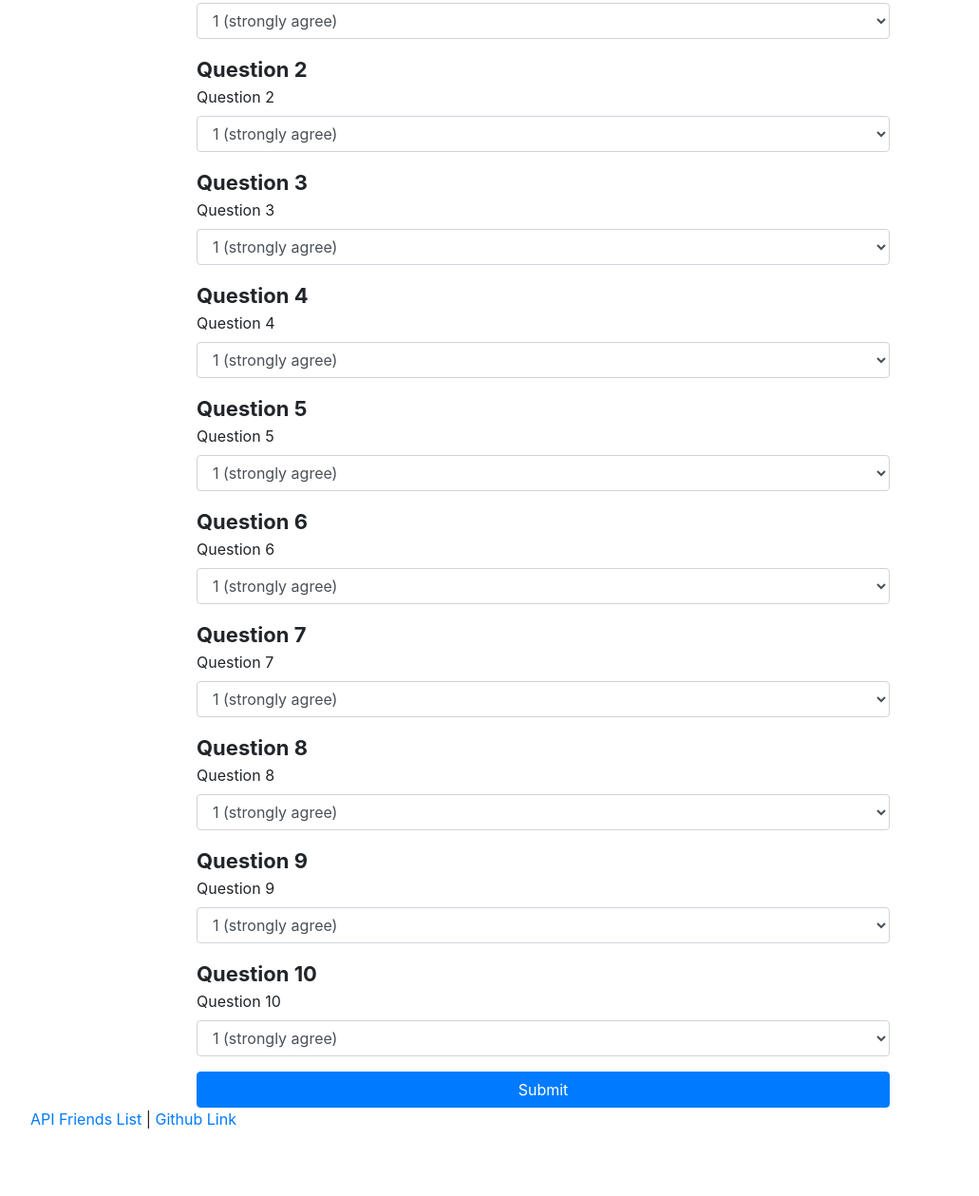
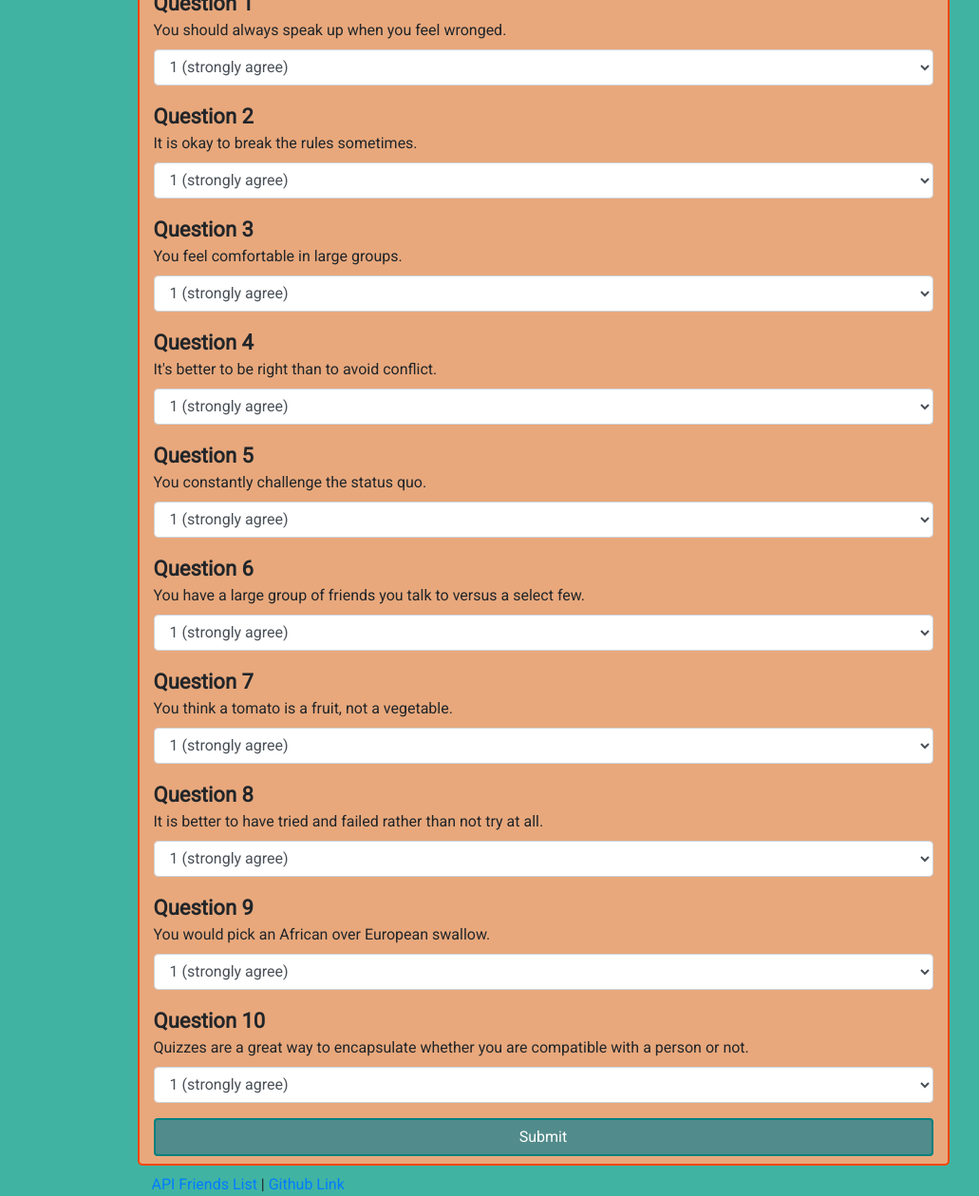
Before and after one commit to PaulACoroneos/friend-finder, a website: page app/public/survey.html in a window 1280 px wide. Shown: the part 630-1889 px from the top of the page at 95% size, without its empty margins (68-1099 px from the left). Before the commit the page ends 1820 px from the top, so only its background shows below. Drawn offline with nearby package versions, Linux system fonts and the light colour scheme.

Commit message:
finished styling and questions for survey

```diff
--- a/app/public/style.css
+++ b/app/public/style.css
@@ -1,3 +1,7 @@
+html,body {
+    background-color:#41b3a3;
+    font-family: 'Roboto', sans-serif;
+}
 .q-title {
     font-size:22px;
     font-weight:bold;
@@ -6,3 +10,21 @@
     font-size: 32px;
     font-weight:bold;
 }
+
+.border-round {
+    border: 2px solid orangered;
+    border-radius: 5px;
+}
+.jumbotron {
+    background-color:#c38d9e;
+    border-radius:5px;
+    border: 2px solid #990066;
+
+}
+.survey {
+    background-color:#e8a87c;
+}
+.btn-info {
+    background-color:#528B8B;
+    border:2px solid #008080;
+}
--- a/app/public/survey.html
+++ b/app/public/survey.html
@@ -7,36 +7,37 @@
   <!-- Latest compiled and minified CSS -->
   <link rel="stylesheet" href="https://maxcdn.bootstrapcdn.com/bootstrap/4.0.0/css/bootstrap.min.css">
   <link rel="stylesheet" href="https://use.fontawesome.com/releases/v5.5.0/css/all.css" integrity="sha384-B4dIYHKNBt8Bc12p+WXckhzcICo0wtJAoU8YZTY5qE0Id1GSseTk6S+L3BlXeVIU" crossorigin="anonymous">
+  <link href="https://fonts.googleapis.com/css?family=Roboto" rel="stylesheet">
   <link rel="stylesheet" href="style.css">
 </head>
 <body>
     <div class="container">
         <div class="row">
             <div class="col-10 mx-auto">
-                <div class="jumbotron">
-                    <h3 class="text-center display-4">Friend Survey Questions</h3>
+                <div class="jumbotron mt-3">
+                    <h3 class="text-center display-3"><i class="fas fa-poll-h"></i> Friend Survey</h3>
                 </div>
             </div>
         </div>
         <div class="row">
-            <div class="col-8 mx-auto">
+            <div class="col-9 mx-auto border-round pb-2 pt-2 survey">
                 <form>
                     <span class="section-title">About you</span> <br />
                     <div class="form-group">
                         <label for="name" class="q-title">Name</label>
-                        <input type="text" class="form-control" id="name" aria-describedby="name" placeholder="Enter your name">
+                        <input type="text" class="form-control" id="name" aria-describedby="name" placeholder="Enter your name" required>
                         <small id="emailHelp" class="form-text text-muted">Required</small>
                     </div>
                     <div class="form-group">
                         <label for="name" class="q-title">Link to photo image</label>
-                        <input type="text" class="form-control" id="photo" aria-describedby="photo" placeholder="photo URL">
+                        <input type="text" class="form-control" id="photo" aria-describedby="photo" placeholder="photo URL" required>
                         <small id="emailHelp" class="form-text text-muted">Required</small>
                     </div>
                     <span class="section-title">Personality Questions</span> <br />
                     <div class="form-group">
                         <span class="q-title">Question 1</span><br />
-                        <label for="exampleFormControlSelect1">Who is your daddy?</label>
-                        <select class="form-control selectpicker" id="q1">
+                        <label for="q1">You should always speak up when you feel wronged.</label>
+                        <select class="form-control" id="q1">
                             <option>1 (strongly agree)</option>
                             <option>2</option>
                             <option>3</option>
@@ -46,7 +47,7 @@
                     </div>
                     <div class="form-group">
                         <span class="q-title">Question 2</span><br />
-                        <label for="exampleFormControlSelect1">Question 2</label>
+                        <label for="q2">It is okay to break the rules sometimes.</label>
                         <select class="form-control" id="q2">
                             <option>1 (strongly agree)</option>
                             <option>2</option>
@@ -57,7 +58,7 @@
                     </div>
                     <div class="form-group">
                         <span class="q-title">Question 3</span><br />
-                        <label for="exampleFormControlSelect1">Question 3</label>
+                        <label for="q3">You feel comfortable in large groups.</label>
                         <select class="form-control" id="q3">
                             <option>1 (strongly agree)</option>
                             <option>2</option>
@@ -68,7 +69,7 @@
                     </div>
                     <div class="form-group">
                         <span class="q-title">Question 4</span><br />
-                        <label for="exampleFormControlSelect1">Question 4</label>
+                        <label for="q4">It's better to be right than to avoid conflict.</label>
                         <select class="form-control" id="q4">
                             <option>1 (strongly agree)</option>
                             <option>2</option>
@@ -79,7 +80,7 @@
                     </div>
                     <div class="form-group">
                         <span class="q-title">Question 5</span><br />
-                        <label for="exampleFormControlSelect1">Question 5</label>
+                        <label for="q5">You constantly challenge the status quo.</label>
                         <select class="form-control" id="q5">
                             <option>1 (strongly agree)</option>
                             <option>2</option>
@@ -90,7 +91,7 @@
                     </div>
                     <div class="form-group">
                         <span class="q-title">Question 6</span><br />
-                        <label for="exampleFormControlSelect1">Question 6</label>
+                        <label for="q6">You have a large group of friends you talk to versus a select few.</label>
                         <select class="form-control" id="q6">
                             <option>1 (strongly agree)</option>
                             <option>2</option>
@@ -101,7 +102,7 @@
                     </div>
                     <div class="form-group">
                         <span class="q-title">Question 7</span><br />
-                        <label for="exampleFormControlSelect1">Question 7</label>
+                        <label for="q7">You think a tomato is a fruit, not a vegetable.</label>
                         <select class="form-control" id="q7">
                             <option>1 (strongly agree)</option>
                             <option>2</option>
@@ -112,7 +113,7 @@
                     </div>
                     <div class="form-group">
                         <span class="q-title">Question 8</span><br />
-                        <label for="exampleFormControlSelect1">Question 8</label>
+                        <label for="q8">It is better to have tried and failed rather than not try at all.</label>
                         <select class="form-control" id="q8">
                             <option>1 (strongly agree)</option>
                             <option>2</option>
@@ -123,7 +124,7 @@
                     </div>
                     <div class="form-group">
                         <span class="q-title">Question 9</span><br />
-                        <label for="exampleFormControlSelect1">Question 9</label>
+                        <label for="q9">You would pick an African over European swallow.</label>
                         <select class="form-control" id="q9">
                             <option>1 (strongly agree)</option>
                             <option>2</option>
@@ -134,7 +135,7 @@
                     </div>
                     <div class="form-group">
                         <span class="q-title">Question 10</span><br />
-                        <label for="exampleFormControlSelect1">Question 10</label>
+                        <label for="q10">Quizzes are a great way to encapsulate whether you are compatible with a person or not.</label>
                         <select class="form-control" id="q10">
                             <option>1 (strongly agree)</option>
                             <option>2</option>
@@ -143,14 +144,15 @@
                             <option>5 (strongly disagree)</option>
                         </select>
                     </div>
-                    <button type="submit" class="btn btn-primary col-12">Submit</button>
+                    <button type="submit" class="btn btn-info col-12">Submit</button>
                 </form>
             </div>
         </div>
-
         <!-- footer -->
-        <div class="col-6 mx-left">
-            <span><a href="#">API Friends List</a> | <a href="#">Github Link</a></span>
+        <div class="row">
+            <div class="col-9 mx-auto mt-2">
+                <span><a href="#">API Friends List</a> | <a href="#">Github Link</a></span>
+            </div>
         </div>
     </div>
 
```
